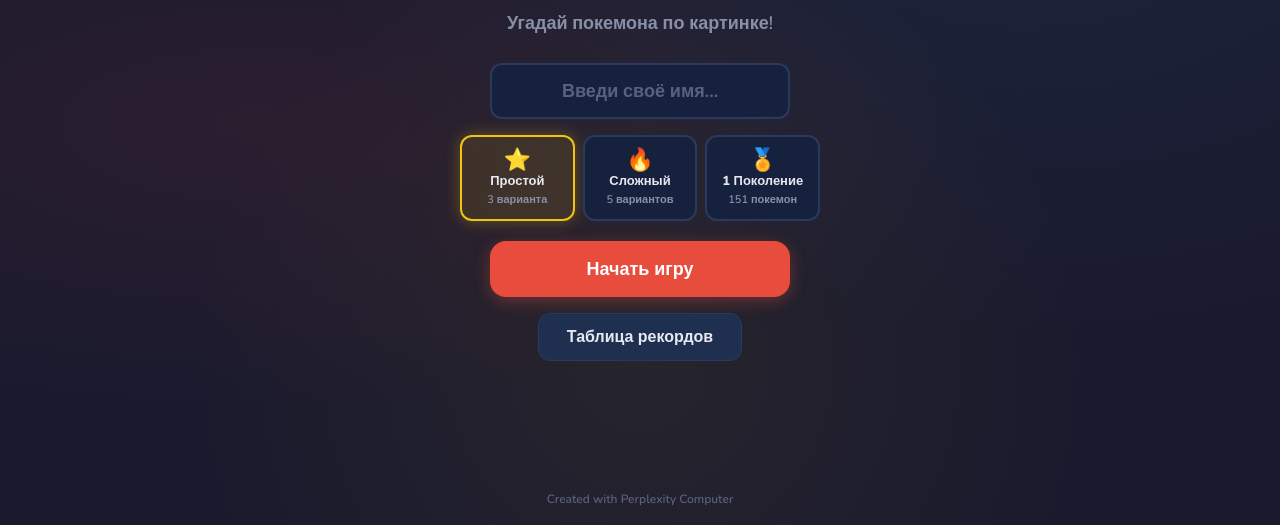
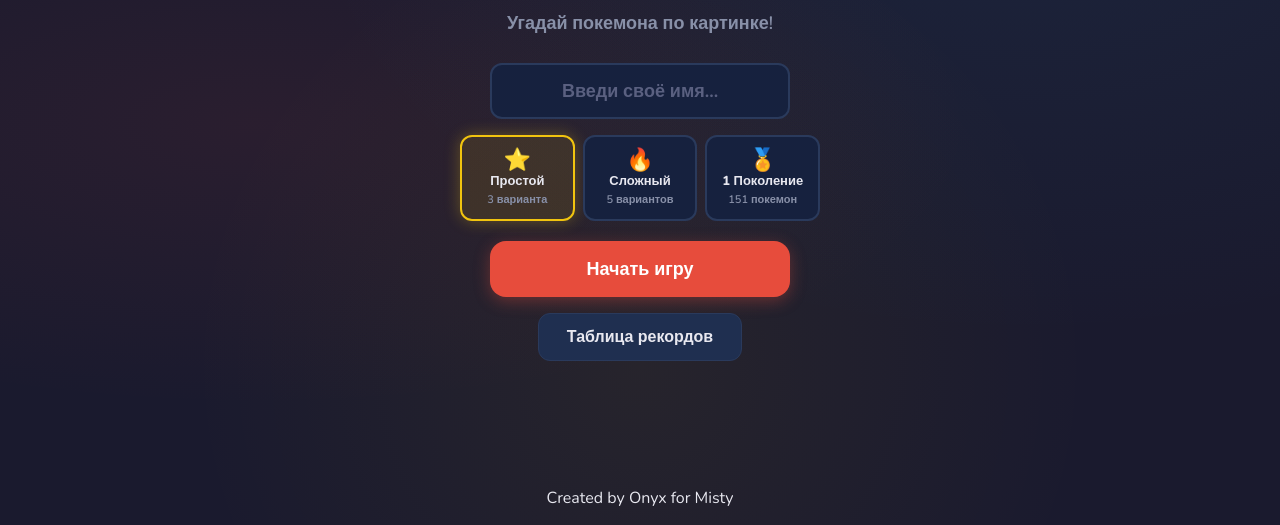
Before and after one commit to eivanovski-lab/pokemon-quiz, a plain HTML site: page index.html in a window 1280 px wide. Shown: the part 275-800 px from the top of the page. Drawn offline with nearby package versions, Linux system fonts and the light colour scheme.

Commit message:
Add files via upload

```diff
--- a/index.html
+++ b/index.html
@@ -184,9 +184,7 @@
 </div>
 
 <footer class="site-footer">
-  <a href="https://www.perplexity.ai/computer" target="_blank" rel="noopener noreferrer">
-    Created with Perplexity Computer
-  </a>
+  Created by Onyx for Misty
 </footer>
 
 <script src="https://www.gstatic.com/firebasejs/10.14.1/firebase-app-compat.js"></script>
```
